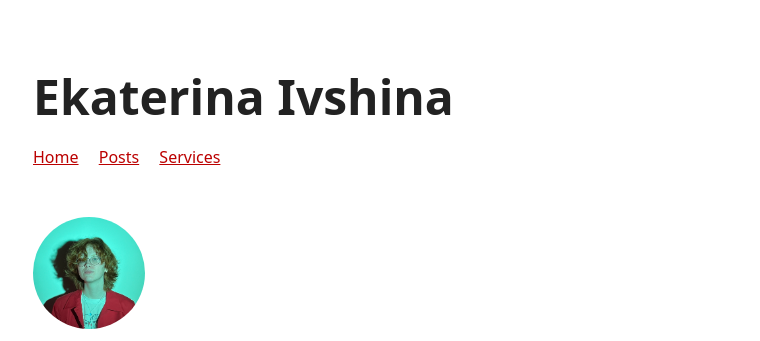
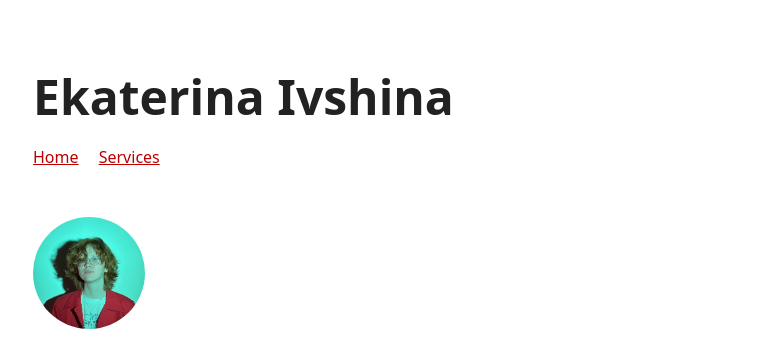
Before and after one commit to eivshina/point-theme, a Jekyll site: the page built from index.md, in a window 1280 px wide. Shown: the top 341 px of the page, without its empty margins (257-1017 px from the left). Built offline with Jekyll 4.4.1, drawn with Linux system fonts in a browser that asks for light colours.

Commit message:
Update _config.yml

```diff
--- a/_config.yml
+++ b/_config.yml
@@ -19,10 +19,10 @@
     url: /
     external: false
     # 🎯
-  - name: Posts
+  - name: Services
     url: /thoughts
-  - name: Services
-    url: /services
+  #- name: Services
+  #  url: /services
   #- name: Thoughts
   #  url: /thoughts
   #  external: false
```
